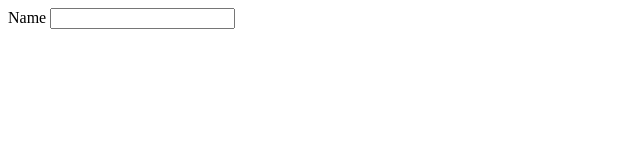
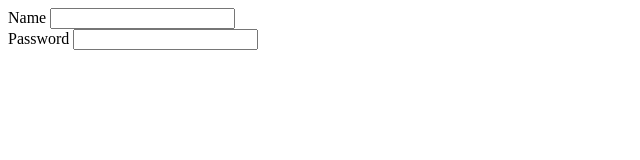
Before and after one commit to sharonnarangi/Form-Validation, a plain HTML site: page index.html in a window 1280 px wide. Shown: the whole page, without its empty margins (0-640 px from the left). Drawn offline with Linux system fonts and the light colour scheme.

Commit message:
Form Validation

```diff
--- a/index.html
+++ b/index.html
@@ -11,6 +11,11 @@
         <label for="name">Name</label>
         <input id="name" name="Name" type="text">
     </div>
+    <div>
+    <label for="password">Password</label>
+        <input id="password" name="Password" type="password">
+        </div>
+
 
    </form>
 </body>
```
